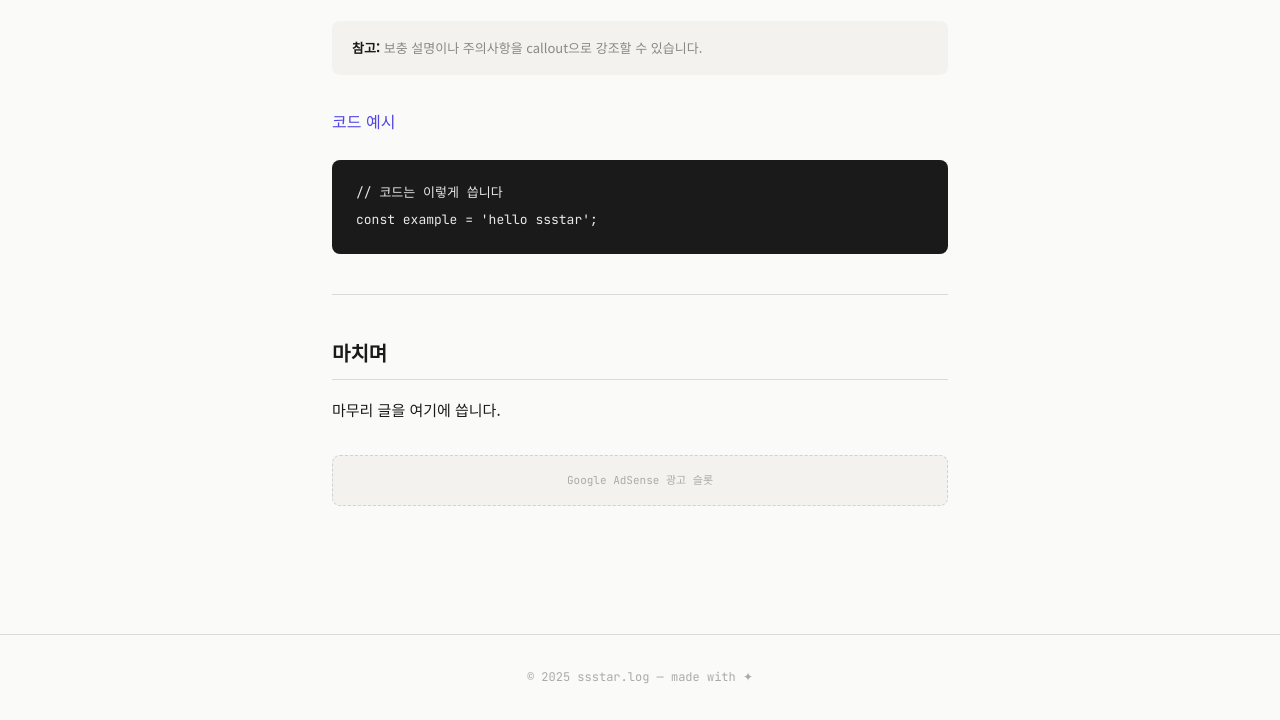
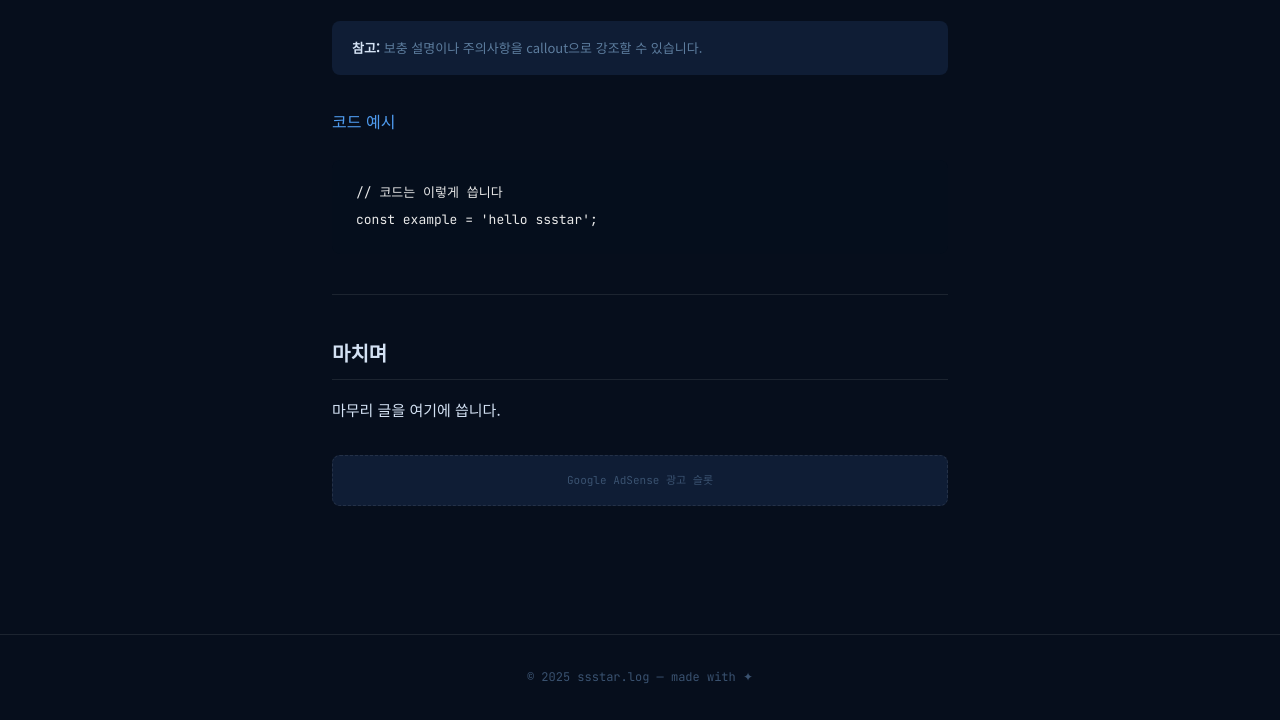
Before and after one commit to ssstary/ssstar.log, a plain HTML site: page posts/post-template.html in a window 1280 px wide. Shown: the part 943-1663 px from the top of the page. Drawn offline with Linux system fonts and the light colour scheme.

Commit message:
design: 다크 테마 적용 (#071734 포인트 컬러)
Co-Authored-By: Claude Sonnet 4.6 <noreply@anthropic.com>

```diff
--- a/css/common.css
+++ b/css/common.css
@@ -1,25 +1,25 @@
 * { margin: 0; padding: 0; box-sizing: border-box; }
 :root {
-  --bg: #fafaf8;
-  --bg2: #ffffff;
-  --bg3: #f3f2ef;
-  --border: rgba(0,0,0,0.07);
-  --border2: rgba(0,0,0,0.13);
-  --text: #1a1a1a;
-  --muted: #888;
-  --muted2: #aaa;
-  --accent: #5046e4;
-  --accent-bg: #f0effe;
-  --accent-text: #3730a3;
-  --teal-bg: #e1f5ee;
-  --teal-text: #085041;
+  --bg: #060e1c;
+  --bg2: #0a1526;
+  --bg3: #0f1d35;
+  --border: rgba(255,255,255,0.05);
+  --border2: rgba(255,255,255,0.09);
+  --text: #d4e2f4;
+  --muted: #5d7d9e;
+  --muted2: #3a5270;
+  --accent: #4f9cf0;
+  --accent-bg: #071734;
+  --accent-text: #93c5fd;
+  --teal-bg: #062a22;
+  --teal-text: #4ecda8;
   --mono: 'JetBrains Mono', monospace;
 }
 body { font-family: 'Noto Sans KR', sans-serif; background: var(--bg); color: var(--text); font-size: 14px; line-height: 1.7; }
 a { text-decoration: none; color: inherit; }
 
 nav {
-  background: rgba(250,250,248,0.93);
+  background: rgba(4,9,18,0.97);
   backdrop-filter: blur(12px);
   border-bottom: 0.5px solid var(--border2);
   padding: 0 2rem;
@@ -36,9 +36,9 @@ nav {
 .cat-badge { font-family: var(--mono); font-size: 10px; padding: 2px 8px; border-radius: 4px; font-weight: 500; }
 .cat-ux { background: var(--accent-bg); color: var(--accent-text); }
 .cat-a11y { background: var(--teal-bg); color: var(--teal-text); }
-.cat-plan { background: #faeeda; color: #633806; }
-.cat-front { background: #f0f9ff; color: #075985; }
-.cat-story { background: #fdf2f8; color: #86198f; }
+.cat-plan { background: #2a1a05; color: #f5c87a; }
+.cat-front { background: #0a1e30; color: #60a5fa; }
+.cat-story { background: #2a0a1e; color: #f0abda; }
 
 .post-card {
   background: var(--bg2); border: 0.5px solid var(--border);
--- a/css/post.css
+++ b/css/post.css
@@ -19,7 +19,7 @@ body { font-size: 15px; line-height: 1.8; }
   color: var(--accent);
 }
 .post-body pre {
-  background: #1a1a1a; border-radius: 8px;
+  background: #050e1c; border-radius: 8px;
   padding: 1.25rem 1.5rem; margin: 1.5rem 0;
   overflow-x: auto;
 }
```
